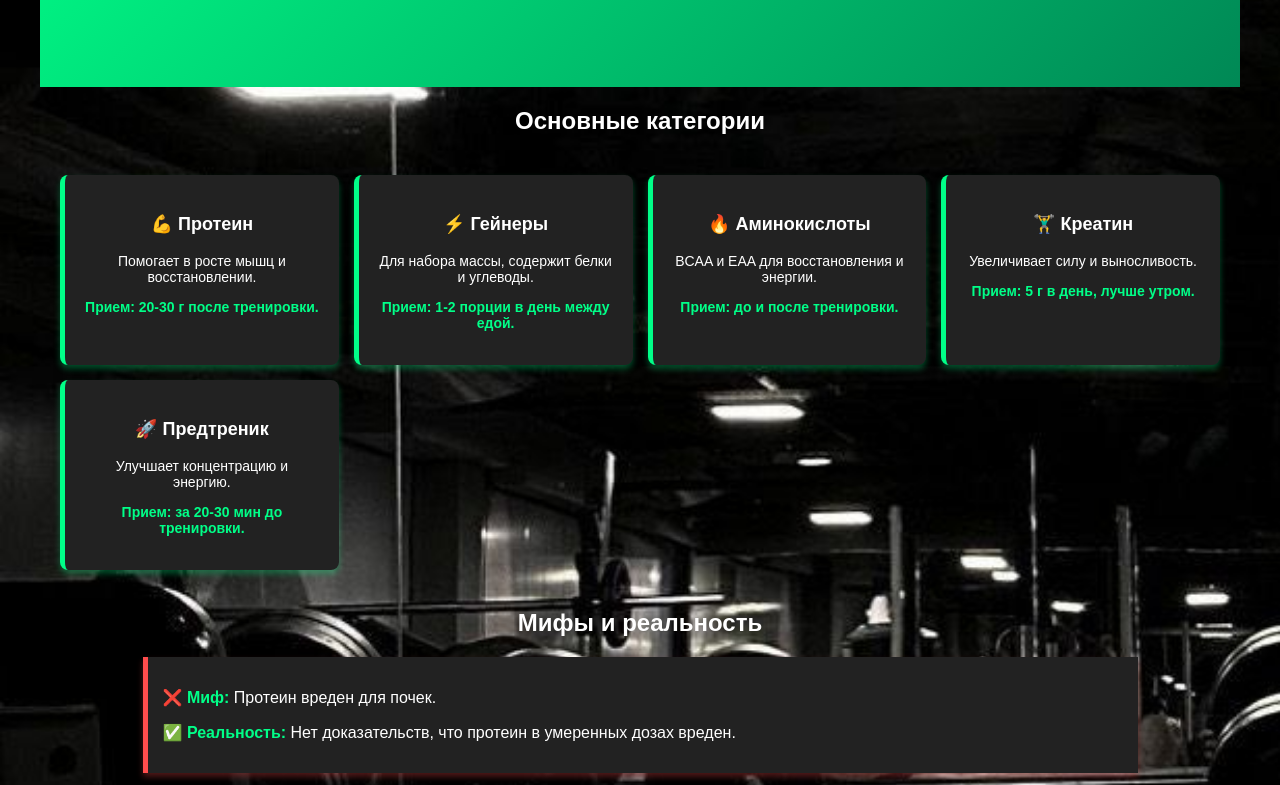
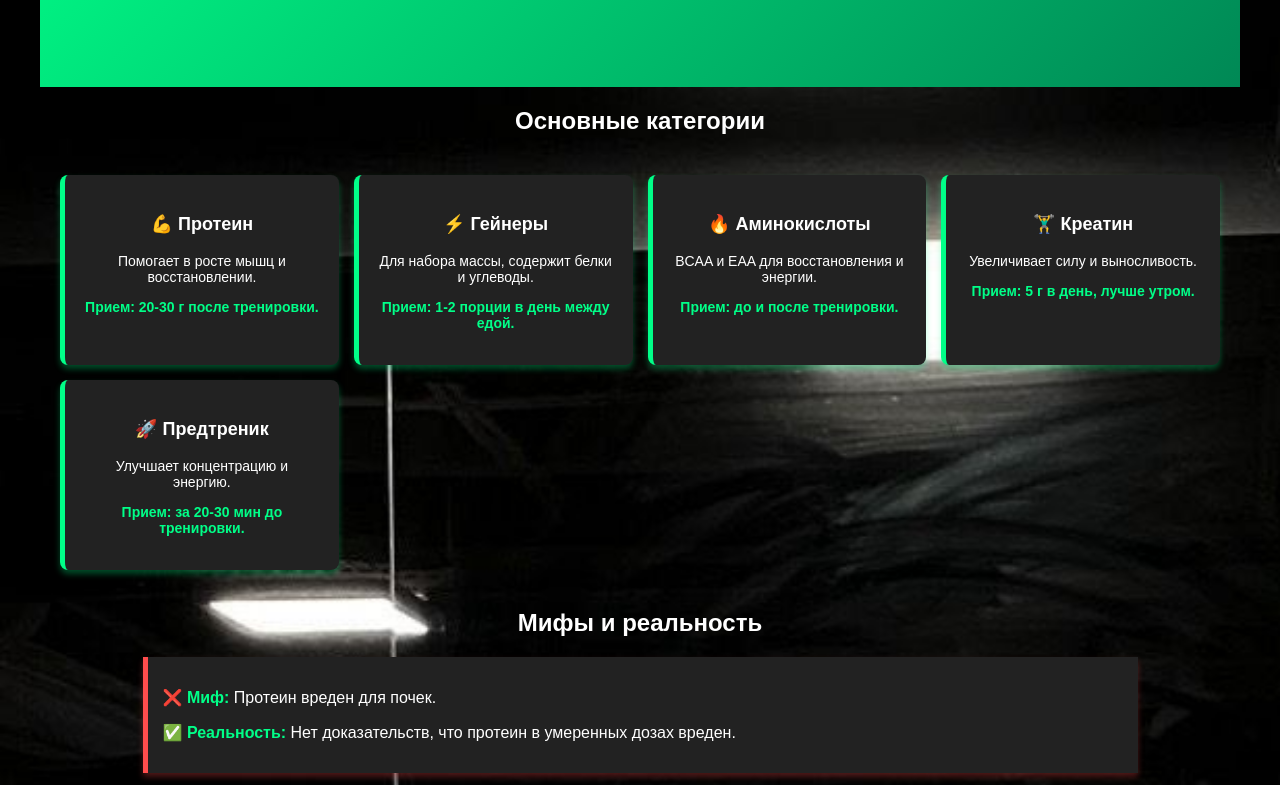
Before and after one commit to Zoro6900/P1, a plain HTML site: page index.html in a window 1280 px wide. Shown: the part 194-979 px from the top of the page. Drawn offline with Linux system fonts and the light colour scheme.

Commit message:
Update styles.css

```diff
--- a/styles.css
+++ b/styles.css
@@ -1,6 +1,7 @@
 /* Общие стили */
 body {
-    background: url('Hpotka.jpg') center/cover no-repeat;
+    background-color: #1a1a1a;
+    background: url('Hpotka.jpg') center/cover no-repeat fixed;
     color: white;
     font-family: 'Arial', sans-serif;
     margin: 0 auto;
```
